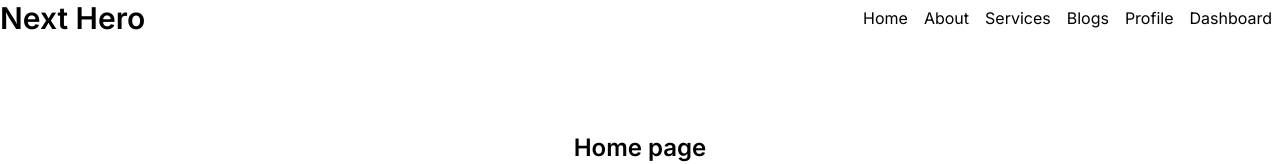
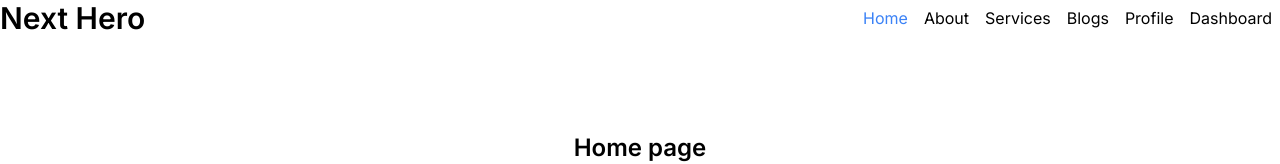
Before and after one commit to mollikacomputer/next-practice, a Next.js app: page / in a window 1280 px wide. Shown: the top 164 px of the page. Built offline with nearby package versions, Linux system fonts and the light colour scheme.

Commit message:
navbar styled

```diff
--- a/src/components/NavLink.js
+++ b/src/components/NavLink.js
@@ -1,9 +1,15 @@
 'use client'
+import className from '@/utils/className';
 import Link from 'next/link';
 import {usePathname} from 'next/navigation'
 
 const NavLink = ({children, href, activeClassName, ...props}) => {
     const path = usePathname();
+    const active = path.startsWith(href);
+    const classes = className(props.className, active && activeClassName);
+    if(classes){
+        props.className = classes
+    }
     return (
         <Link href={href} {...props} >
             {children}
--- a/src/components/Navbar.js
+++ b/src/components/Navbar.js
@@ -34,7 +34,7 @@ const Navbar = () => {
             <h1 className="text-3xl font-semibold"> Next Hero </h1>
             <ul className="flex items-center justify-center">
                 {navLinks.map(({path, title}) => (<li className="mx-2" key={path} >
-                    <NavLink href={path} > {title} </NavLink>
+                    <NavLink activeClassName={'text-blue-500'} href={path} > {title} </NavLink>
                 </li>))
                 }
             </ul>
--- /dev/null
+++ b/src/utils/className.js
@@ -0,0 +1,5 @@
+import React from 'react';
+
+const className = (...args) => args.filter(Boolean).join(' ');
+
+export default className;
```
